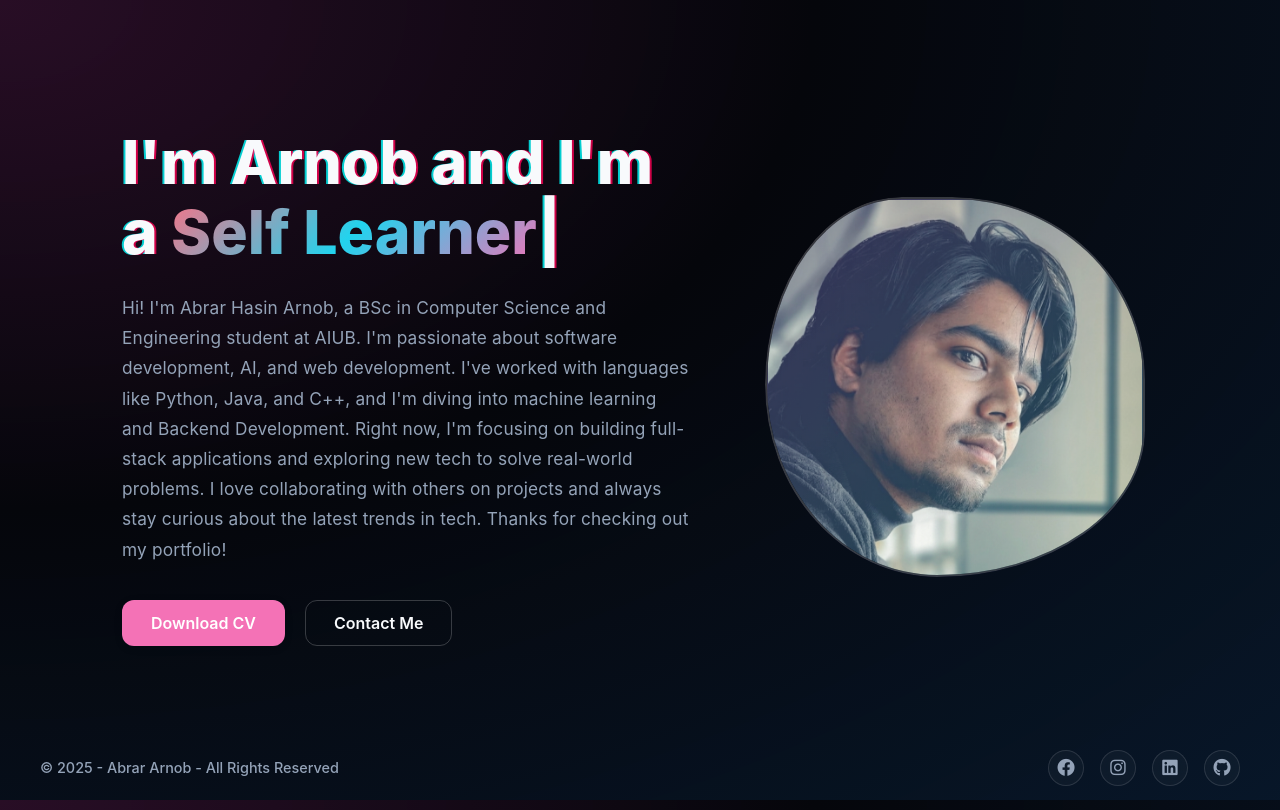
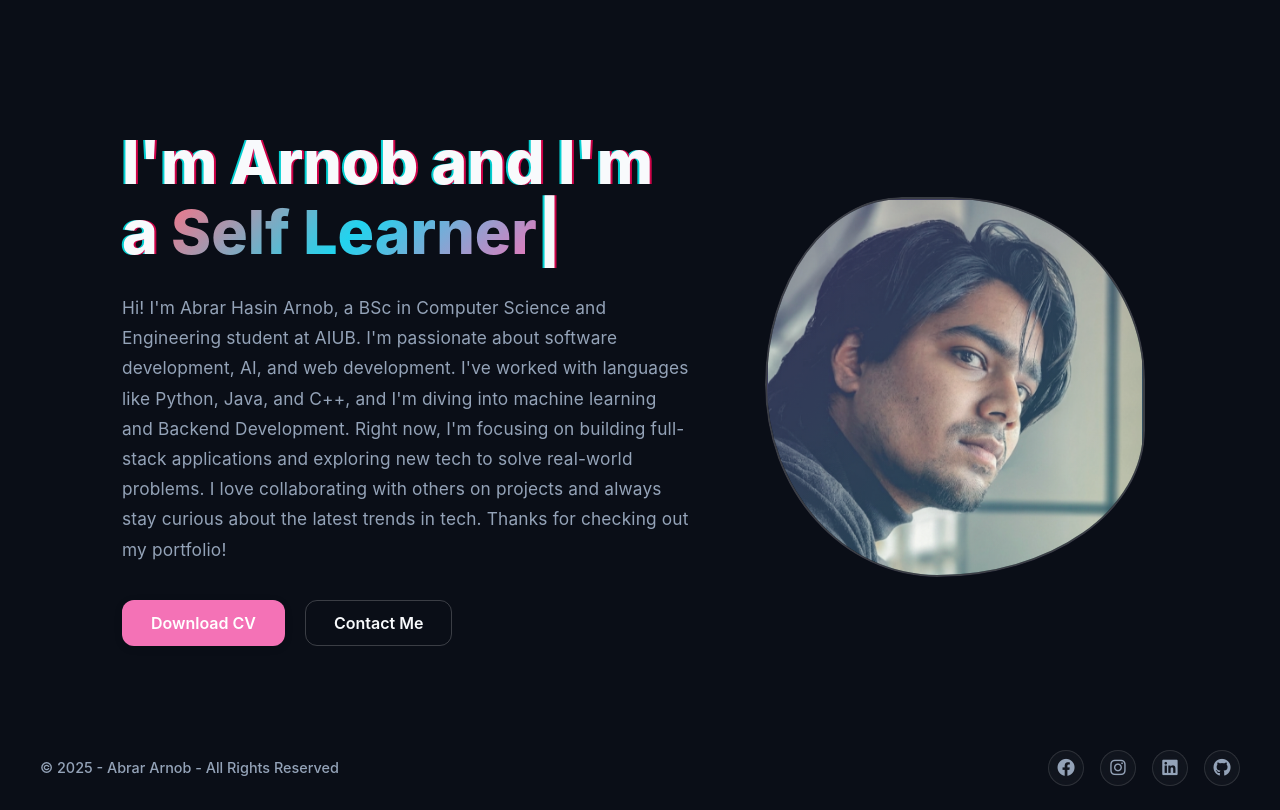
Before and after one commit to ABRARAARNOB/Portfolio-Website-Arnob, a plain HTML site: page index.html in a window 1280 px wide. Drawn offline with nearby package versions, Linux system fonts and the light colour scheme.

Commit message:
style: refine gradient to perfectly match dual-sided liquid design without excessive glow

```diff
--- a/SRC/style/style.css
+++ b/SRC/style/style.css
@@ -1,9 +1,9 @@
 /* Liquid Glass UI Redesign */
 :root {
 	/* Dark Obsidian Glassmorphism Theme */
-	--bg-primary: #05060b;
-	--bg-secondary: #080a12;
-	--bg-gradient: radial-gradient(ellipse at 0% 0%, rgba(76, 21, 64, 0.5) 0%, #05060b 45%, rgba(9, 34, 61, 0.6) 100%);
+	--bg-primary: #0a0e17;
+	--bg-secondary: #12182b;
+	--bg-gradient: radial-gradient(circle at 0% 50%, rgba(180, 50, 150, 0.15) 0%, transparent 50%), radial-gradient(circle at 100% 50%, rgba(10, 150, 200, 0.15) 0%, transparent 50%), #0a0e17;
 	--text-primary: #f8fafc;
 	--text-secondary: #94a3b8;
 	--main-color: #f472b6;
@@ -76,7 +76,7 @@ body.light-theme {
 	pointer-events: none;
 	overflow: hidden;
 	filter: blur(120px);
-	opacity: 0.6;
+	opacity: 0.3;
 	transition: var(--transition-premium);
 }
 
@@ -85,8 +85,8 @@ body.light-theme {
 	width: 60vw;
 	height: 60vw;
 	border-radius: 50%;
-	background: #73125c; /* Deep magenta */
-	opacity: 0.3;
+	background: #b43296; /* Matching magenta */
+	opacity: 0.15;
 	mix-blend-mode: screen;
 	animation: move 25s infinite alternate ease-in-out;
 }
```
